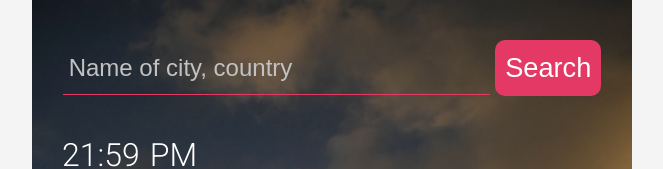
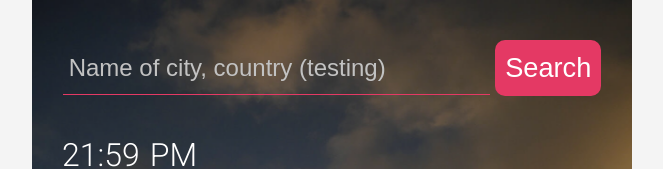
Before and after one commit to oke-yomi/weather, a plain HTML site: page index.html in a window 1280 px wide. Shown: the top 169 px of the page, without its empty margins (308-971 px from the left). Drawn offline with nearby package versions, Linux system fonts and the light colour scheme.

Commit message:
testing pipeline

```diff
--- a/index.html
+++ b/index.html
@@ -12,7 +12,7 @@
   <main id="container">
     <div class="wrapper"></div>
     <form action="">
-      <input type="text" name="city" id="search-input" placeholder="Name of city, country" autocomplete="off">
+      <input type="text" name="city" id="search-input" placeholder="Name of city, country (testing)" autocomplete="off">
       <button type="submit" id="search-btn">Search</button>
     </form>
 
```
